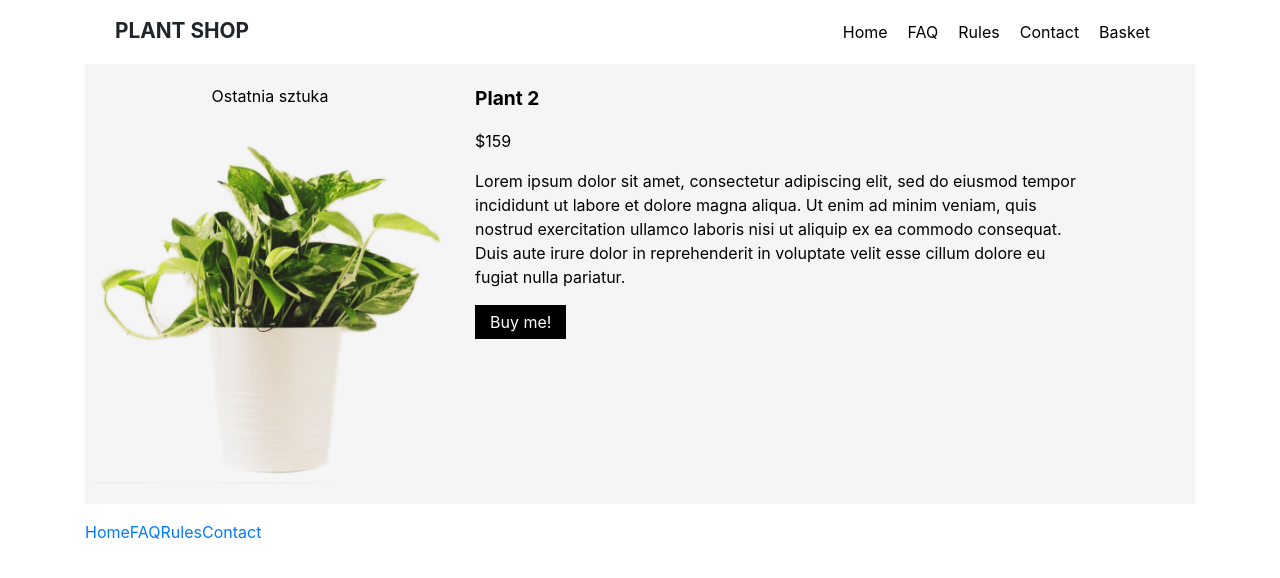
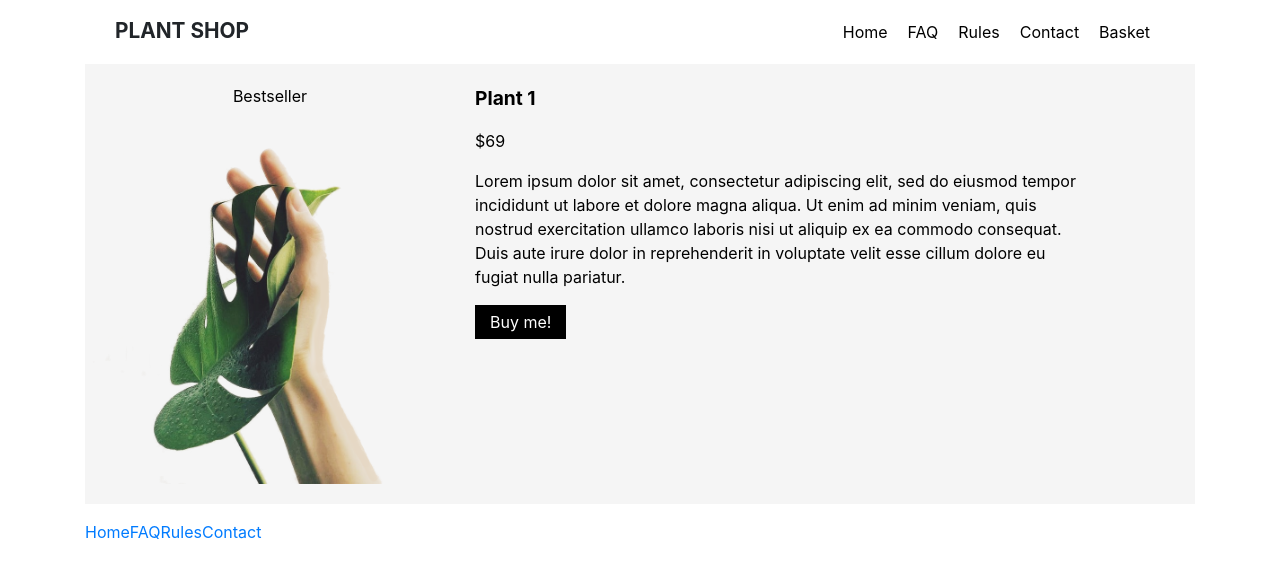
Before and after one commit to galdranorn/plant-shop, a React (Create React App) app: page /product/1 in a window 1280 px wide. Shown: the top 578 px of the page. Built offline with nearby package versions, Linux system fonts and the light colour scheme.

Commit message:
Debug product page after sorting and pagination

```diff
--- a/src/components/Home/Home.js
+++ b/src/components/Home/Home.js
@@ -7,14 +7,13 @@ import { sortBy } from './sorting';
 class Home extends React.Component {
     constructor(props) {
         super(props);
-        this.state = {
-            "products": this.props.products
-        };
+        this.state = {};
     }
 
     sortBy(event) {
+        event.preventDefault();
         this.setState({
-            "products": this.state.products.sort(sortBy(event.target.dataset.prop, event.target.dataset.order))
+            "products": this.props.products.concat().sort(sortBy(event.target.dataset.prop, event.target.dataset.order))
         });
     }
 
@@ -32,7 +31,7 @@ class Home extends React.Component {
                         <li className='home--sorting-list-element' data-prop='price' data-order='desc' onClick={event => this.sortBy(event)}>Price: high to low</li>
                     </ul>
                 </div>
-                <ProductList sorted={this.state}/>
+                <ProductList sorted={this.state.products || this.props.products}/>
             </div>
         )
     }
--- a/src/components/Product/Product.js
+++ b/src/components/Product/Product.js
@@ -6,34 +6,47 @@ import { addToBasket } from '../../actions/actions-product';
 
 
 export class Product extends React.Component {
+  constructor(props) {
+    super(props);
+    this.state = {};
+  }
+
+  componentWillMount(){
+    this.props.products.map((product, i) => {
+      if (product.id == this.props.match.params.id) {
+        this.setState({id: (product.id-1)});
+      }
+    })
+  }
+
   render() {
     return (
       <div className="productPage container">
         <div className="row">
           <div className="productPage--image col-4">
             <p className="productPage--image-info">
-              {this.props.products[this.props.match.params.id].additionalInfo}
+              {this.props.products[this.state.id].additionalInfo}
             </p>
             <img
               className="productPage--image-photo"
-              src={this.props.products[this.props.match.params.id].imgSrc}
+              src={this.props.products[this.state.id].imgSrc}
               alt="plant"
             />
           </div>
 
           <div className="productPage--description col-7">
             <p className="productPage--description-name">
-              {this.props.products[this.props.match.params.id].name}
+              {this.props.products[this.state.id].name}
             </p>
             <p className="productPage--description-price">
-              ${this.props.products[this.props.match.params.id].price}
+              ${this.props.products[this.state.id].price}
             </p>
             <p>
-            {this.props.products[this.props.match.params.id].text}
+            {this.props.products[this.state.id].text}
             </p>
             <button
               className="productPage--description-button"
-              onClick={() => this.props.addToBasket(this.props.products[this.props.match.params.id])}
+              onClick={() => this.props.addToBasket(this.props.products[this.state.id])}
             >
               Buy me!
             </button>
--- a/src/components/ProductList/ProductList.js
+++ b/src/components/ProductList/ProductList.js
@@ -1,5 +1,4 @@
 import React from 'react';
-import { connect } from 'react-redux';
 import { Product } from './SingleProduct';
 import './ProductList.scss';
 import { Pagination, PaginationItem, PaginationLink } from 'reactstrap';
@@ -8,10 +7,11 @@ export class ProductList extends React.Component {
   constructor(props) {
     super(props);
     this.state = {
+        products: this.props.products,
         currentPage: 0,
         currentProducts: [0, 5]
     };
-    this.elements = this.props.sorted.products.length;
+    this.elements = this.props.sorted.length;
     this.pageSize = 6;
     this.pagesCount = Math.ceil(this.elements / this.pageSize);
   }
@@ -26,7 +26,6 @@ export class ProductList extends React.Component {
 
   render() {
         const { currentPage } = this.state;
-
         return (
             <div className="productList col-9">
                 <Pagination aria-label="Page navigation example">
@@ -39,29 +38,25 @@ export class ProductList extends React.Component {
                     )}
                 </Pagination>
                     {
-                        (this.props.sorted.products.slice(this.state.currentProducts[0], this.state.currentProducts[1])).map((product, i) => (
+                        (this.props.sorted.slice(this.state.currentProducts[0], this.state.currentProducts[1])).map((product, i) => {
+                            return (
                             <Product
+                                id={product.id}
                                 key={i}
-                                index={i}
+                                //index={this.state.currentPage*this.pageSize+i}
                                 name={product.name}
                                 price={product.price}
                                 text={product.text}
                                 showText={false}
                                 additionalInfo={product.additionalInfo}
                                 imgSrc={product.imgSrc}
+                                sorted={this.props.sorted}
                             />
                         )
+                    }
                         )
                     }
             </div>
         );
     };
 }
-
-function mapStateToProps(state) {
-    return {
-        products: state.products
-    }
-  }
-
-  export default connect(mapStateToProps)(ProductList);
--- a/src/components/ProductList/SingleProduct.js
+++ b/src/components/ProductList/SingleProduct.js
@@ -4,7 +4,7 @@ import './SingleProduct.scss';
 
 export const Product = (props) => (
     <NavLink
-        exact to={"/product/" + props.index}
+        exact to={"/product/" + props.id}
         index={props.index}
         className="product col-5">
 
```
